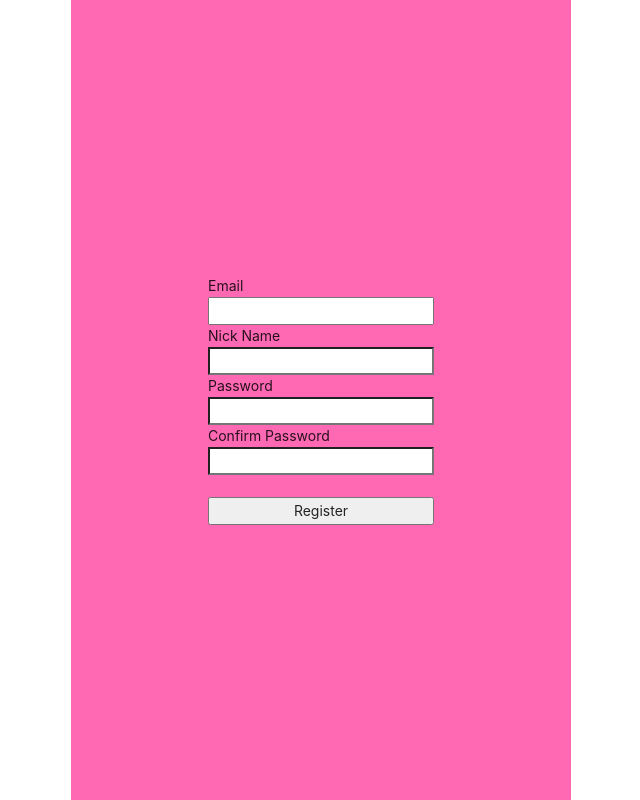
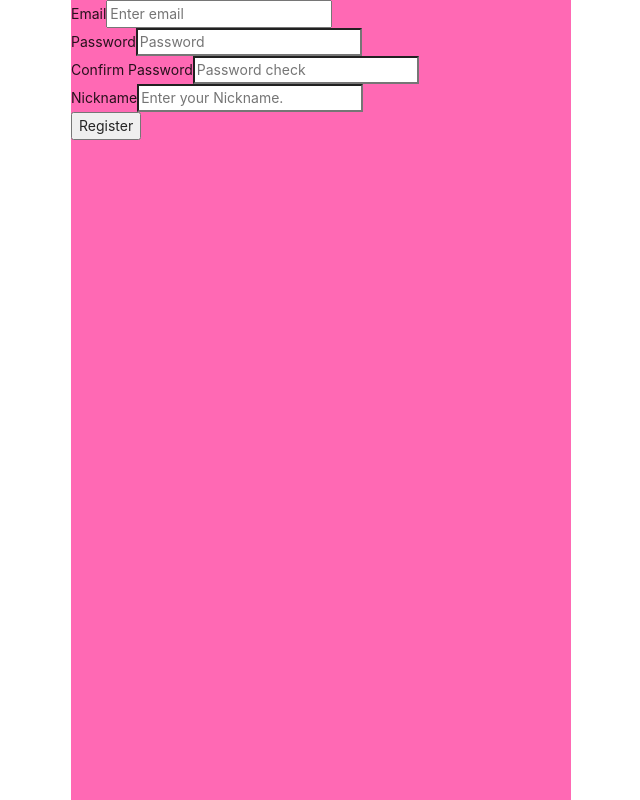
Before and after one commit to S2-D/AI-Wonderland, a React (Create React App) app in the folder frontend/: page /register in a window 1280 px wide. Shown: the whole page, without its empty margins (319-959 px from the left). Built offline with nearby package versions, Linux system fonts and the light colour scheme.

Commit message:
feat: Register and Login fixed for normal operation

```diff
--- a/frontend/package.json
+++ b/frontend/package.json
@@ -9,10 +9,12 @@
     "@testing-library/user-event": "^12.8.3",
     "antd": "^4.16.0",
     "axios": "^0.21.1",
+    "bootstrap": "^5.0.1",
     "concurrently": "^6.2.0",
     "formik": "^2.2.8",
     "http-proxy-middleware": "^0.19.1",
     "react": "^17.0.2",
+    "react-bootstrap": "^1.6.0",
     "react-dom": "^17.0.2",
     "react-hook-form": "^7.6.7",
     "react-redux": "^7.2.4",
--- a/frontend/src/App.js
+++ b/frontend/src/App.js
@@ -5,8 +5,6 @@ import LandingPage from './components/views/LandingPage/LandingPage';
 import LoginPage from './components/views/LoginPage/LoginPage';
 import RegisterPage from './components/views/RegisterPage/RegisterPage';
 import MainPage from './components/views/MainPage/MainPage';
-import Auth from './hoc/auth';
-import FooterPage from './components/views/Footer/Footer';
 
 function App() {
   return (
@@ -15,10 +13,10 @@ function App() {
         {/* A <Switch> looks through its children <Route>s and
             renders the first one that matches the current URL. */}
         <Switch>
-          <Route exact path="/" component={Auth(LandingPage, null)} />
-          <Route exact path="/login" component={Auth(LoginPage, false)} />
+          <Route exact path="/" component={LandingPage} />
+          <Route exact path="/login" component={LoginPage} />
           <Route exact path="/register" component={RegisterPage} />
-          <Route exact path="/main" component={Auth(MainPage, null)} />
+          <Route exact path="/main" component={MainPage} />
         </Switch>
       </div>
     </Router>
--- a/frontend/src/components/views/LoginPage/LoginPage.js
+++ b/frontend/src/components/views/LoginPage/LoginPage.js
@@ -1,66 +1,79 @@
 /* eslint-disable no-undef */
-/* eslint-disable no-unused-vars */
-import React, { useState } from 'react';
-import { useDispatch } from 'react-redux';
-import { loginUser } from '../../../_actions/user_action';
-import { withRouter } from 'react-router-dom';
+import react from 'react';
+import axios from 'axios';
+import { useForm } from 'react-hook-form';
+import { useHistory } from 'react-router-dom';
 
-function LoginPage(props) {
-  const dispatch = useDispatch();
+import baseUrl from '../../../url/http';
+import LoginPageStyle from './LoginPageStyle.css';
 
-  const [Email, setEmail] = useState('');
-  const [Password, setPassword] = useState('');
+function LoginPage({ setLoginUserId }) {
+  const history = useHistory();
+  const {
+    register,
+    handleSubmit,
+    formState: { errors },
+  } = useForm();
 
-  const onEmailHandler = (event) => {
-    setEmail(event.currentTarget.value);
-  };
-
-  const onPasswordHandler = (event) => {
-    setPassword(event.currentTarget.value);
-  };
-
-  const onSubmitHandler = (event) => {
-    event.preventDefault();
-
-    let body = {
-      email: Email,
-      password: Password,
-    };
-
-    console.log(body);
-
-    dispatch(loginUser(body)).then((response) => {
-      if (response.payload.loginSuccess) {
-        props.history.push('/');
+  const loginFormPost = (data) => {
+    axios.post(baseUrl + 'api/member/signIn/', data).then((response) => {
+      if (response.data.status === 'success') {
+        console.log(response.data);
+        const access_token = response.data.status.access_token;
+        localStorage.setItem('access_token', access_token);
+        console.log(response.data.status);
+        // setLoginUserId(response.data.status.token);
+        history.push('/main');
       } else {
-        alert('Error');
+        alert(response.data.result.error);
+        document.getElementById('password').focus();
       }
     });
   };
 
+  const onSubmit = (data) => {
+    loginFormPost(data);
+  };
+
+  const onClickSignup = () => {
+    history.push('/register');
+  };
+
   return (
-    <div
-      style={{
-        display: 'flex',
-        justifyContent: 'center',
-        alignItems: 'center',
-        width: '100%',
-        height: '100vh',
-      }}
-    >
-      <form
-        style={{ display: 'flex', flexDirection: 'column' }}
-        onSubmit={onSubmitHandler}
-      >
-        <label>Email</label>
-        <input type="email" value={Email} onChange={onEmailHandler} />
-        <label>Password</label>
-        <input type="password" value={Password} onChange={onPasswordHandler} />
-        <br />
-        <button>Login</button>
-      </form>
-    </div>
+    <form className="loginForm" onSubmit={handleSubmit(onSubmit)}>
+      {/* Email */}
+      <label>Email</label>
+      <input
+        type="email"
+        id="email"
+        name="email"
+        placeholder="email"
+        defaultValue=""
+        {...register('email', { required: true })}
+      />
+      {errors.email && <p>Please enter your email.</p>}
+
+      {/* 비밀번호 */}
+      <label>비밀번호</label>
+      <input
+        type="password"
+        id="password"
+        name="password"
+        placeholder="password"
+        {...register('password', { required: true, maxLength: 10 })}
+      />
+      {errors.password && <p>Please enter your password.</p>}
+
+      {/* login button */}
+      <input className="btnLogin" type="submit" value="Login" />
+      <input
+        className="btnSignup"
+        type="button"
+        value="SignUp"
+        onClick={onClickSignup}
+      />
+    </form>
   );
 }
 
-export default withRouter(LoginPage);
+export default LoginPage;
--- a/frontend/src/components/views/RegisterPage/RegisterPage.js
+++ b/frontend/src/components/views/RegisterPage/RegisterPage.js
@@ -1,93 +1,127 @@
 /* eslint-disable no-undef */
-/* eslint-disable no-unused-vars */
 import React, { useState } from 'react';
-import { useDispatch } from 'react-redux';
-import { registerUser } from '../../../_actions/user_action';
-import { withRouter } from 'react-router-dom';
+import { Link, useHistory } from 'react-router-dom';
+import { Col, Form, Button, InputGroup } from 'react-bootstrap';
 
-function RegisterPage(props) {
-  const dispatch = useDispatch();
+import { Formik, ErrorMessage } from 'formik';
+import * as yup from 'yup';
+import axios from 'axios';
 
-  const [Email, setEmail] = useState('');
-  const [Password, setPassword] = useState('');
-  const [Name, setName] = useState('');
-  const [ConfirmPassword, setConfirmPassword] = useState('');
+import baseUrl from '../../../url/http';
 
-  const onEmailHandler = (event) => {
-    setEmail(event.currentTarget.value);
-  };
+const schema = yup.object().shape({
+  email: yup
+    .string()
+    .email(
+      'The email address does not match the format. Please check the value.'
+    )
+    .required('Please enter your email.'),
+  password: yup
+    .string()
+    .min(8, 'Please make it more than 8 letters.')
+    .max(16)
+    .matches(
+      '^(?=.*?[a-z])(?=.*?[0-9])(?=.*?[#?!@$%^&*-]).{8,}$',
+      'Password must contain alphabetic/numeric/special characters.'
+    )
+    .required('Please enter your Password.'),
+  confirm: yup
+    .string()
+    .oneOf(
+      [yup.ref('password'), null],
+      'Password is not matched. Please try again.'
+    )
+    .required('Please enter your password one more time.'),
 
-  const onNameHandler = (event) => {
-    setName(event.currentTarget.value);
-  };
+  nickname: yup.string().required('Please enter your nickname.'),
+});
 
-  const onConfirmPasswordHandler = (event) => {
-    setConfirmPassword(event.currentTarget.value);
-  };
-
-  const onPasswordHandler = (event) => {
-    setPassword(event.currentTarget.value);
-  };
-
-  const onSubmitHandler = (event) => {
-    event.preventDefault();
-
-    if (Password !== ConfirmPassword) {
-      return alert('비밀번호와 비밀번호 확인은 같아야 합니다.');
-    }
-
-    let body = {
-      email: Email,
-      nickname: Name,
-      password: Password,
-    };
-
-    console.log(body);
-
-    dispatch(registerUser(body)).then((response) => {
-      if (response.payload.registerSuccess) {
-        // props.history.push('/login');
+function RegisterPage() {
+  let history = useHistory();
+  const post = (data) => {
+    axios.post(baseUrl + 'api/member/signUp/', data).then((response) => {
+      console.log('response: ', response.data.status);
+      if (response.data.status === 'success') {
+        alert('회원가입이 완료되었습니다.');
+        history.push('/login');
+      } else {
+        alert(response.data.status.error);
         console.log(response);
-      } else {
-        alert('Failed to sign up. Please check the values.');
+        history.push('/signUp');
       }
     });
   };
-
   return (
-    <div
-      style={{
-        display: 'flex',
-        justifyContent: 'center',
-        alignItems: 'center',
-        width: '100%',
-        height: '100vh',
+    <Formik
+      validationSchema={schema}
+      onSubmit={(values) => {
+        console.log(values);
+        //alert(JSON.stringify(values, null, 2));
+        post(values);
+      }}
+      initialValues={{
+        email: '',
+        password: '',
+        nickname: '',
       }}
     >
-      <form
-        style={{ display: 'flex', flexDirection: 'column' }}
-        onSubmit={onSubmitHandler}
-      >
-        <label>Email</label>
-        <input type="email" value={Email} onChange={onEmailHandler} />
+      {({ handleSubmit, handleChange, values }) => (
+        <Form noValidate onSubmit={handleSubmit}>
+          <Form.Group controlId="validationFormik01">
+            <Form.Label>Email</Form.Label>
+            <Form.Control
+              type="email"
+              placeholder="Enter email"
+              name="email"
+              value={values.email || ''}
+              onChange={handleChange}
+            />
+            <ErrorMessage name="email" component="p" />
+          </Form.Group>
 
-        <label>Nick Name</label>
-        <input type="text" value={Name} onChange={onNameHandler} />
+          <Form.Group controlId="validationFormik02">
+            <Form.Label>Password</Form.Label>
+            <Form.Control
+              type="password"
+              placeholder="Password"
+              name="password"
+              value={values.password || ''}
+              onChange={handleChange}
+            />
+            <ErrorMessage name="password" component="p" />
+          </Form.Group>
 
-        <label>Password</label>
-        <input type="password" value={Password} onChange={onPasswordHandler} />
+          <Form.Group controlId="validationFormik03">
+            <Form.Label>Confirm Password</Form.Label>
+            <Form.Control
+              type="password"
+              placeholder="Password check"
+              name="confirm"
+              // value={values.confirm || ''}
+              onChange={handleChange}
+            />
+            <ErrorMessage name="confirm" component="p" />
+          </Form.Group>
 
-        <label>Confirm Password</label>
-        <input
-          type="password"
-          value={ConfirmPassword}
-          onChange={onConfirmPasswordHandler}
-        />
-        <br />
-        <button>Register</button>
-      </form>
-    </div>
+          <Form.Group controlId="validationFormik04">
+            <Form.Label>Nickname</Form.Label>
+            <Form.Control
+              type="text"
+              placeholder="Enter your Nickname."
+              name="nickname"
+              value={values.nickname || ''}
+              onChange={handleChange}
+            />
+            <ErrorMessage name="nickname" component="p" />
+          </Form.Group>
+
+          <Button variant="primary" type="submit">
+            Register
+          </Button>
+        </Form>
+      )}
+    </Formik>
   );
 }
 
-export default withRouter(RegisterPage);
+export default RegisterPage;
```
Also changed, not shown: frontend/src/components/views/LandingPage/LandingPage.js (+4 -3 lines), frontend/src/components/views/MainPage/MainPage.js (+16 -9 lines), frontend/src/hoc/auth.js (deleted, +0 -41 lines), frontend/src/components/views/LoginPage/LoginPageStyle.css (added), 1 other file (tests, documents, lock files or other folders).
